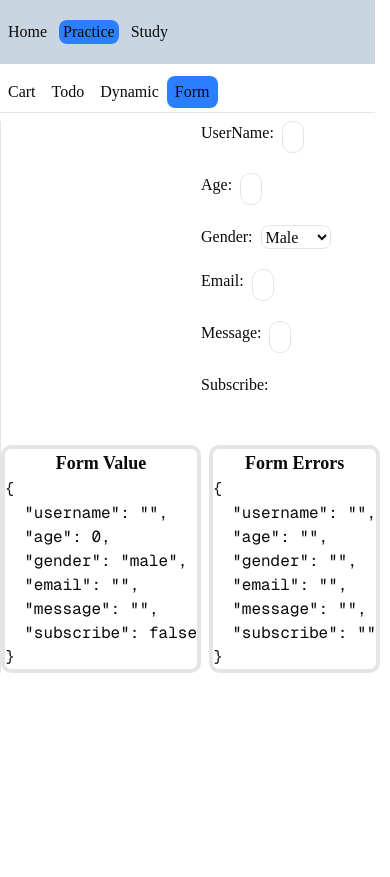
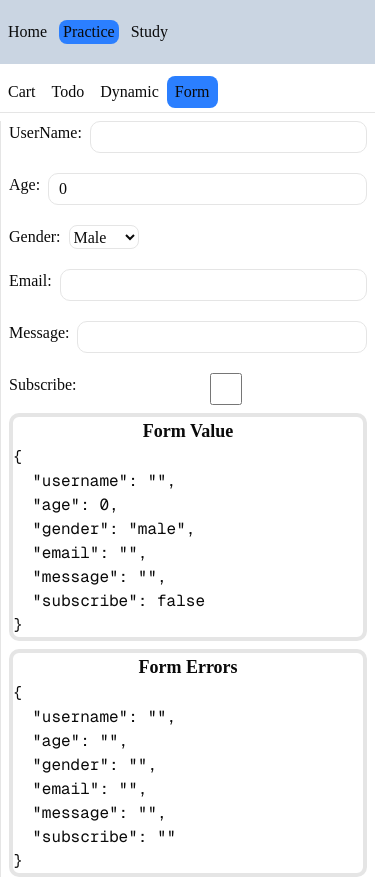
Before and after one commit to haihuhu/prictice, a Next.js app: page /practice/form in a window 390 px wide. Before the commit the page ends 844 px from the top, so only its background shows below. Built offline with nearby package versions, Linux system fonts and the light colour scheme.

Commit message:
fix the form responsive

```diff
--- a/app/(dashboard)/practice/dynamic/products/page.tsx
+++ b/app/(dashboard)/practice/dynamic/products/page.tsx
@@ -4,8 +4,8 @@ import Link from 'next/link';
 
 const ProductsPage = () => {
   return (
-    <div>
-      <table className=" w-full table-fixed border-2">
+    <div className="w-full overflow-x-auto">
+      <table className=" w-full table-fixed   border-2">
         <thead>
           <tr className="border-b text-2xl bg-blue-300">
             <th className="w-10 text-center">Id</th>
--- a/app/(dashboard)/practice/form/page.tsx
+++ b/app/(dashboard)/practice/form/page.tsx
@@ -68,7 +68,7 @@ const FormPage = () => {
 
   return (
     <>
-      <div className="flex flex-col mx-50 gap-5">
+      <div className="flex flex-col w-full  md:mx-50 gap-5 px-2">
         <div className=" gap-2">
           <div className="flex gap-2">
             <h1>UserName:</h1>
@@ -145,12 +145,12 @@ const FormPage = () => {
           />
         </div>
       </div>
-      <div className="flex gap-2 mt-10">
-        <div className="flex-1 border-4 rounded-lg">
+      <div className="flex justify-center items-center flex-col md:flex-row w-full md:max-w-4xl md:mx-auto gap-2 px-2 mt-2">
+        <div className="w-full md:flex-1 border-4 rounded-lg">
           <h2 className="text-center text-lg font-bold">Form Value</h2>
           <pre>{JSON.stringify(formValue, null, 2)}</pre>
         </div>
-        <div className="flex-1 border-4 rounded-lg">
+        <div className="w-full md:flex-1 border-4 rounded-lg">
           <h2 className="text-center text-lg font-bold">Form Errors</h2>
           <pre>{JSON.stringify(formErrors, null, 2)}</pre>
         </div>
```
